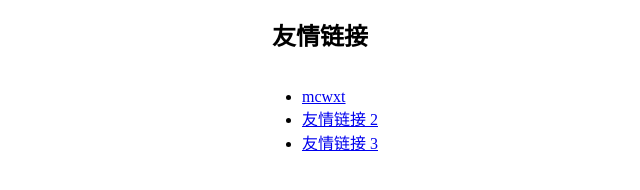
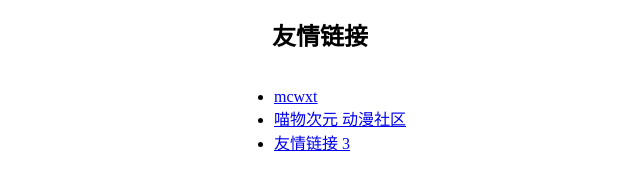
Before and after one commit to zebyd/index, a plain HTML site: page index.html in a window 1280 px wide. Shown: the part 446-636 px from the top of the page, without its empty margins (320-960 px from the left). Drawn offline with Linux system fonts and the light colour scheme.

Commit message:
Update index.html

```diff
--- a/index.html
+++ b/index.html
@@ -68,7 +68,7 @@
 
 <ul>
     <li><a href="https://www.mcwxt.top">mcwxt</a></li>
-    <li><a href="https://www.example2.com">友情链接 2</a></li>
+    <li><a href="https://www.mwcr.org">喵物次元 动漫社区</a></li>
     <li><a href="https://www.example3.com">友情链接 3</a></li>
 </ul>
 
```
